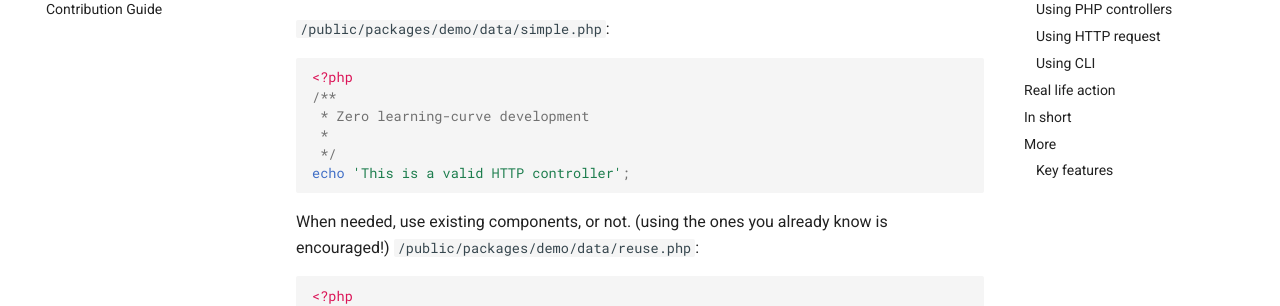
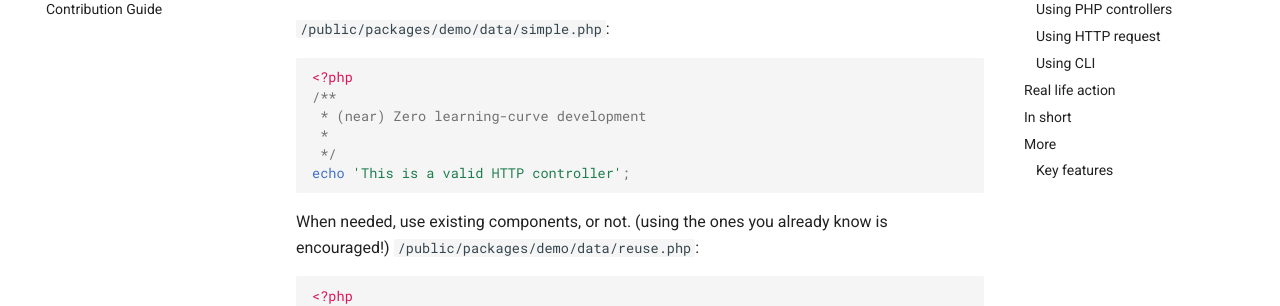
Before and after one commit to equalframework/equal-doc, an MkDocs documentation site: the page built from docs/index.md, in a window 1280 px wide and 900 px high, scrolled down 1147 px. Shown: the part 153-459 px from the top of the window. Built offline with MkDocs 1.6.1 and Material for MkDocs 9.7.7, drawn with Linux system fonts in a browser that asks for light colours; comment, search, counter and statistics services are not loaded.

Commit message:
improved snipet comment

````diff
--- a/docs/index.md
+++ b/docs/index.md
@@ -51,7 +51,7 @@ So, use it your way.
 ```php
 <?php
 /**
- * Zero learning-curve development
+ * (near) Zero learning-curve development
  *
  */
 echo 'This is a valid HTTP controller';
````
